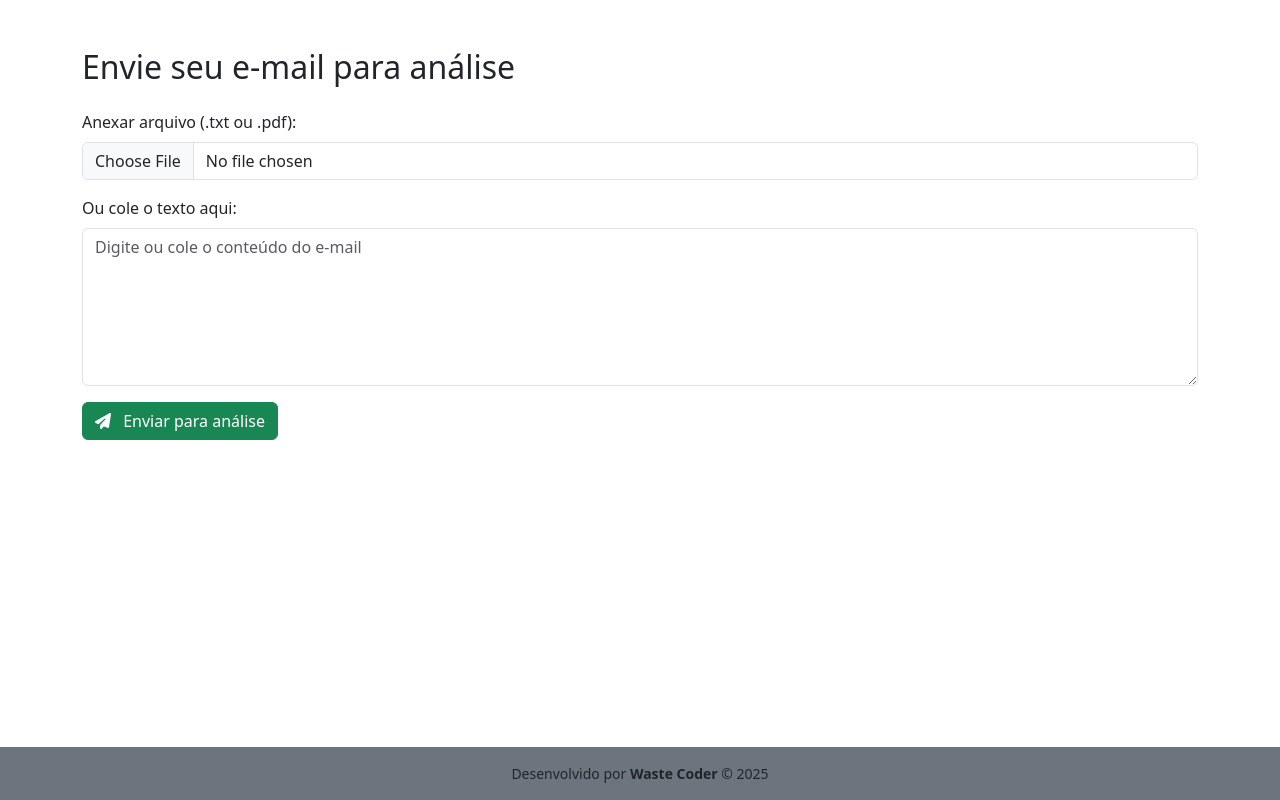
After one commit to wastecoder/python-flask-email-classifier, a Flask app: page /email-form in a window 1280 px wide. The commit adds this page. Run offline with Flask 3, Linux system fonts and the light colour scheme; some libraries are stand-ins or nearby versions.

Commit message:
feat(template): add layout structure with base, blank, and reusable footer

```diff
--- a/app/routes.py
+++ b/app/routes.py
@@ -2,5 +2,13 @@ from app import app
 from flask import render_template
 
 @app.route('/')
-def home():
+def index():
     return render_template('index.html')
+
+@app.route('/email-form')
+def email_form():
+    return render_template('email-form.html')
+
+@app.route('/process', methods=['POST'])
+def process_email():
+    return "Processamento futuro..."
--- /dev/null
+++ b/templates/email-form.html
@@ -0,0 +1,31 @@
+{% extends 'layouts/base.html' %}
+{% block title %}Analisar E-mail{% endblock %}
+
+{% block content %}
+<div class="container mt-5">
+    <h2 class="mb-4">
+        Envie seu e-mail para análise
+    </h2>
+
+    <form method="POST" enctype="multipart/form-data" action="{{ url_for('process_email') }}">
+        <div class="mb-3">
+            <label for="filesent" class="form-label">
+                Anexar arquivo (.txt ou .pdf):
+            </label>
+            <input id="filesent" type="file" class="form-control" name="file" accept=".pdf,.txt">
+        </div>
+
+        <div class="mb-3">
+            <label for="txt" class="form-label">
+                Ou cole o texto aqui:
+            </label>
+            <textarea id="txt" class="form-control" name="text" rows="6" placeholder="Digite ou cole o conteúdo do e-mail"></textarea>
+        </div>
+
+        <button type="submit" class="btn btn-success">
+            <i class="fas fa-paper-plane me-2"></i>
+            Enviar para análise
+        </button>
+    </form>
+</div>
+{% endblock %}
--- /dev/null
+++ b/templates/layouts/base.html
@@ -0,0 +1,25 @@
+<!DOCTYPE html>
+<html lang="pt-BR">
+<head>
+    <meta charset="UTF-8">
+    <title>
+        {% block title %}
+            Meu Sistema
+        {% endblock %}
+    </title>
+
+    <!-- Font Awesome -->
+    <script src="https://kit.fontawesome.com/2c832842b1.js" crossorigin="anonymous"></script>
+
+    <!-- Bootstrap CSS -->
+    <link href="https://cdn.jsdelivr.net/npm/bootstrap@5.3.8/dist/css/bootstrap.min.css" rel="stylesheet">
+
+    <!-- Bootstrap JS -->
+    <script src="https://cdn.jsdelivr.net/npm/bootstrap@5.3.8/dist/js/bootstrap.bundle.min.js" integrity="sha384-FKyoEForCGlyvwx9Hj09JcYn3nv7wiPVlz7YYwJrWVcXK/BmnVDxM+D2scQbITxI" crossorigin="anonymous"></script>
+</head>
+<body>
+    {% block content %}{% endblock %}
+
+    {% include 'partials/footer.html' %}
+</body>
+</html>
--- /dev/null
+++ b/templates/partials/footer.html
@@ -0,0 +1,11 @@
+<footer class="bg-secondary text-dark py-3 fixed-bottom">
+    <div class="container text-center">
+        <p class="mb-0 small">
+            Desenvolvido por
+            <a href="https://github.com/wastecoder" target="_blank" class="fw-bold text-dark text-decoration-none">
+                Waste Coder
+            </a>
+            &copy; 2025
+        </p>
+    </div>
+</footer>
```
Also changed, not shown: templates/index.html (+21 -10 lines), templates/layouts/blank.html (added, +23 -0 lines).
